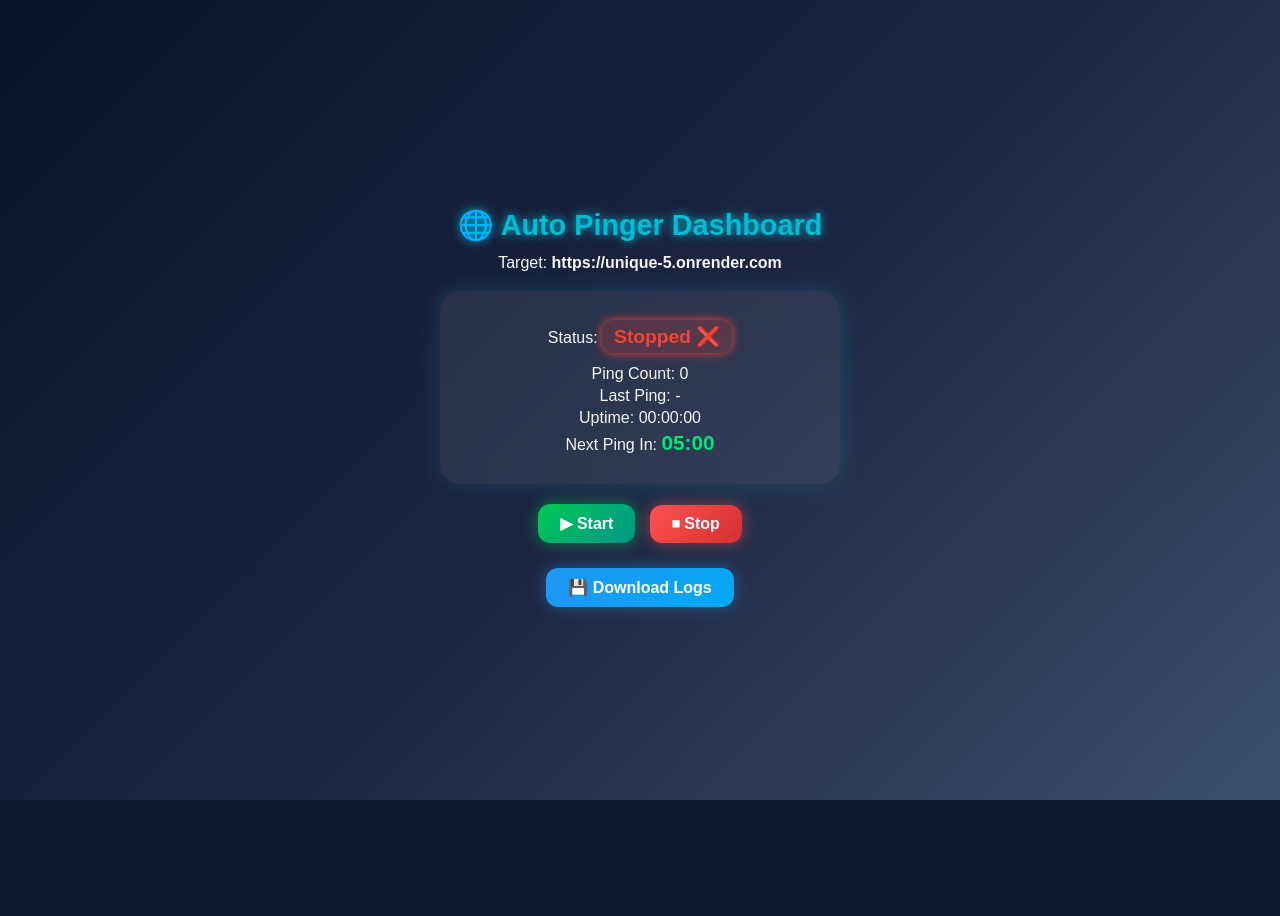
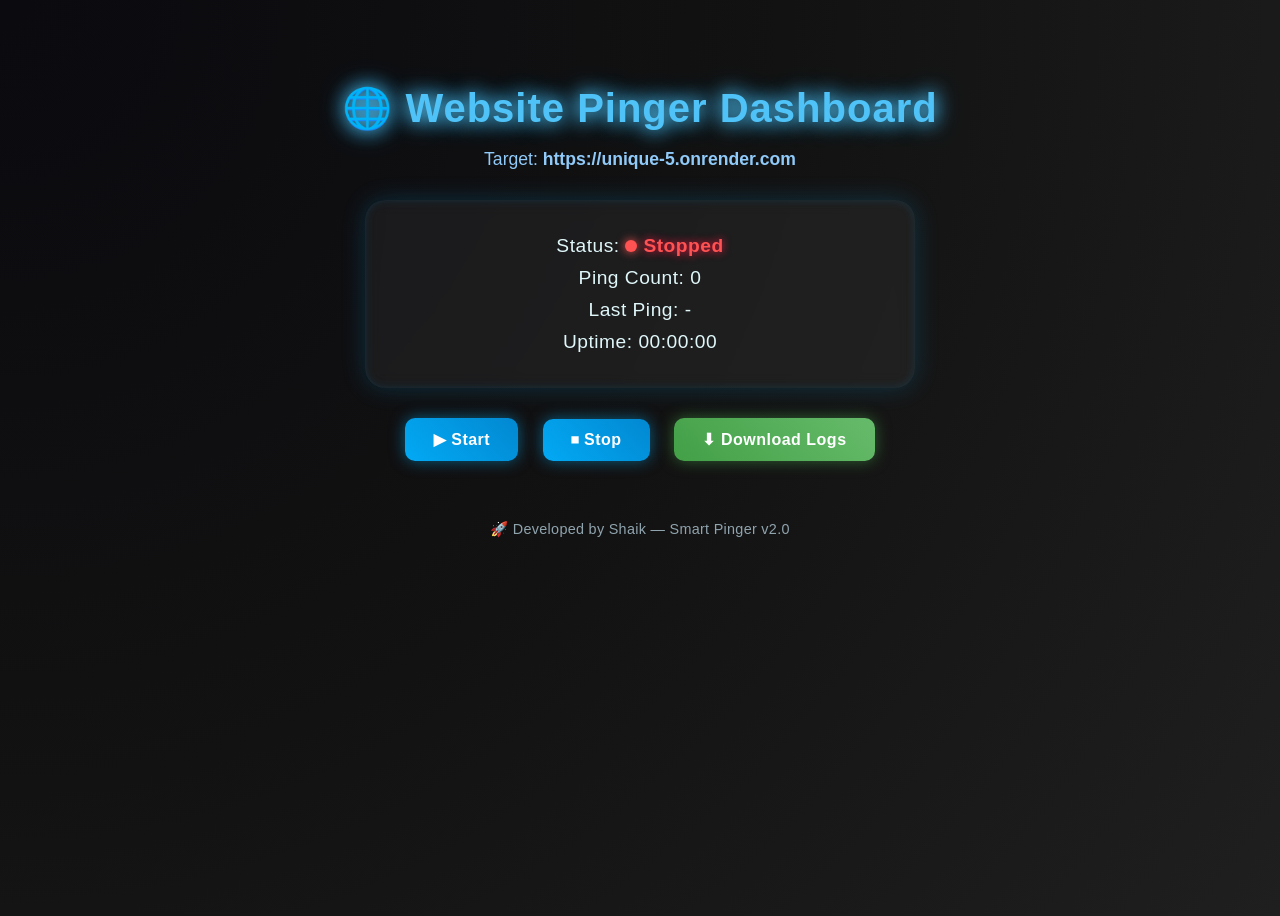
Before and after one commit to Imtiyaz1207/Pinger_07, a Flask app: page / in a window 1280 px wide. Before the commit the page ends 800 px from the top, so only its background shows below. Run offline with Flask 3, Linux system fonts and the light colour scheme.

Commit message:
index.html

```diff
--- a/templates/index.html
+++ b/templates/index.html
@@ -3,202 +3,200 @@
 <head>
   <meta charset="UTF-8" />
   <meta name="viewport" content="width=device-width, initial-scale=1.0" />
-  <title>🌍 Auto Pinger Dashboard</title>
+  <title>🌐 Website Pinger Dashboard</title>
 
   <style>
-    /* ==== GLOBAL STYLES ==== */
+    /* ==== Base Styling ==== */
     body {
-      margin: 0;
       font-family: "Poppins", sans-serif;
-      background: linear-gradient(135deg, #0b132b, #1c2541, #3a506b);
-      color: #f5f5f5;
-      display: flex;
-      flex-direction: column;
-      align-items: center;
-      justify-content: center;
-      height: 100vh;
-      overflow: hidden;
+      background: radial-gradient(circle at top left, #0a0a0f, #121212, #1f1f1f);
+      color: #e0f7fa;
       text-align: center;
+      padding: 50px 20px;
+      min-height: 100vh;
     }
 
     h1 {
-      font-size: 1.8rem;
-      color: #00bcd4;
-      margin-bottom: 8px;
-      text-shadow: 0 0 10px #00bcd4;
+      font-size: 2.5em;
+      margin-bottom: 10px;
+      color: #4fc3f7;
+      text-shadow: 0 0 10px #03a9f4, 0 0 20px #0288d1;
+      letter-spacing: 1px;
+      animation: glow 2s ease-in-out infinite alternate;
     }
 
-    p {
-      margin: 4px 0;
-      font-size: 1rem;
+    @keyframes glow {
+      from { text-shadow: 0 0 10px #03a9f4; }
+      to { text-shadow: 0 0 20px #81d4fa, 0 0 30px #03a9f4; }
     }
 
-    /* ==== CARD ==== */
-    .card {
-      background: rgba(255, 255, 255, 0.08);
-      border-radius: 20px;
-      box-shadow: 0 0 25px rgba(0, 188, 212, 0.2);
-      padding: 25px 30px;
-      width: 85%;
-      max-width: 340px;
-      margin-top: 15px;
-      backdrop-filter: blur(8px);
-      animation: fadeIn 1s ease;
+    .target {
+      font-size: 1.1em;
+      color: #90caf9;
+      margin-bottom: 30px;
     }
 
-    @keyframes fadeIn {
-      from { opacity: 0; transform: scale(0.95); }
-      to { opacity: 1; transform: scale(1); }
+    /* ==== Info Card ==== */
+    .info {
+      margin: 20px auto;
+      width: 90%;
+      max-width: 500px;
+      padding: 25px;
+      border-radius: 20px;
+      background: rgba(255, 255, 255, 0.05);
+      box-shadow: 0 0 25px rgba(3, 169, 244, 0.2), inset 0 0 10px rgba(3, 169, 244, 0.15);
+      backdrop-filter: blur(8px);
+      transition: all 0.3s ease;
     }
 
-    /* ==== TEXT STYLES ==== */
-    .status {
-      font-weight: bold;
-      font-size: 1.2rem;
-      margin-bottom: 8px;
-      display: inline-block;
-      padding: 5px 12px;
-      border-radius: 12px;
+    .info:hover {
+      transform: translateY(-3px);
+      box-shadow: 0 0 40px rgba(3, 169, 244, 0.4);
+    }
+
+    .info p {
+      font-size: 1.2em;
+      margin: 10px 0;
+      letter-spacing: 0.5px;
+    }
+
+    /* ==== Buttons ==== */
+    button {
+      background: linear-gradient(45deg, #03a9f4, #0288d1);
+      color: white;
+      border: none;
+      padding: 12px 28px;
+      margin: 10px;
+      border-radius: 10px;
+      cursor: pointer;
+      font-weight: 600;
+      font-size: 1em;
+      letter-spacing: 0.5px;
+      box-shadow: 0 0 15px rgba(3, 169, 244, 0.5);
       transition: 0.3s;
     }
 
-    .status.running {
-      background: rgba(76, 175, 80, 0.2);
-      color: #4caf50;
-      box-shadow: 0 0 10px #4caf50;
-    }
-
-    .status.stopped {
-      background: rgba(244, 67, 54, 0.2);
-      color: #f44336;
-      box-shadow: 0 0 10px #f44336;
-    }
-
-    #countdown {
-      color: #00e676;
-      font-weight: bold;
-      font-size: 1.3rem;
-    }
-
-    /* ==== BUTTONS ==== */
-    .btn-group {
-      margin-top: 15px;
-    }
-
-    button {
-      border: none;
-      border-radius: 12px;
-      padding: 10px 22px;
-      font-size: 16px;
-      cursor: pointer;
-      margin: 5px;
-      font-weight: 600;
-      color: white;
-      transition: 0.3s ease;
-    }
-
-    .start {
-      background: linear-gradient(135deg, #00c853, #009688);
-      box-shadow: 0 0 15px rgba(0, 200, 83, 0.5);
-    }
-
-    .stop {
-      background: linear-gradient(135deg, #ff5252, #d32f2f);
-      box-shadow: 0 0 15px rgba(255, 82, 82, 0.5);
-    }
-
     button:hover {
+      background: linear-gradient(45deg, #0288d1, #03a9f4);
       transform: scale(1.05);
-      opacity: 0.9;
+      box-shadow: 0 0 25px rgba(3, 169, 244, 0.8);
     }
 
     .download {
-      background: linear-gradient(135deg, #2196f3, #03a9f4);
-      margin-top: 20px;
-      box-shadow: 0 0 15px rgba(33, 150, 243, 0.4);
+      background: linear-gradient(45deg, #43a047, #66bb6a);
+      box-shadow: 0 0 15px rgba(76, 175, 80, 0.5);
     }
 
-    /* ==== MOBILE ==== */
-    @media (max-width: 500px) {
-      h1 { font-size: 1.4rem; }
-      .card { width: 90%; padding: 20px; }
-      button { width: 90%; font-size: 15px; }
+    .download:hover {
+      box-shadow: 0 0 25px rgba(129, 199, 132, 0.9);
+      transform: scale(1.05);
+    }
+
+    /* ==== Status Lights ==== */
+    .status-running {
+      color: #00e676;
+      font-weight: bold;
+      text-shadow: 0 0 8px #00e676;
+    }
+
+    .status-stopped {
+      color: #ff5252;
+      font-weight: bold;
+      text-shadow: 0 0 8px #ff1744;
+    }
+
+    footer {
+      margin-top: 50px;
+      font-size: 0.9em;
+      color: #90a4ae;
+      letter-spacing: 0.3px;
+    }
+
+    .dot {
+      height: 12px;
+      width: 12px;
+      border-radius: 50%;
+      display: inline-block;
+      margin-right: 6px;
+    }
+
+    .dot-running {
+      background-color: #00e676;
+      box-shadow: 0 0 10px #00e676;
+    }
+
+    .dot-stopped {
+      background-color: #ff5252;
+      box-shadow: 0 0 10px #ff5252;
     }
   </style>
 </head>
 <body>
+  <h1>🌐 Website Pinger Dashboard</h1>
+  <p class="target">Target: <strong>{{ target_url }}</strong></p>
 
-  <h1>🌐 Auto Pinger Dashboard</h1>
-  <p>Target: <b>{{ target_url }}</b></p>
-
-  <div class="card">
-    <p>Status: <span id="status" class="status stopped">Stopped ❌</span></p>
-    <p>Ping Count: <span id="pingCount">0</span></p>
-    <p>Last Ping: <span id="lastPing">-</span></p>
+  <div class="info" id="status-box">
+    <p>Status: <span class="dot dot-stopped" id="status-dot"></span><span id="status">Loading...</span></p>
+    <p>Ping Count: <span id="ping_count">0</span></p>
+    <p>Last Ping: <span id="last_ping">-</span></p>
     <p>Uptime: <span id="uptime">00:00:00</span></p>
-    <p>Next Ping In: <span id="countdown">05:00</span></p>
   </div>
 
-  <div class="btn-group">
-    <button id="startBtn" class="start">▶ Start</button>
-    <button id="stopBtn" class="stop">⏹ Stop</button>
+  <div>
+    <button onclick="startPinger()">▶ Start</button>
+    <button onclick="stopPinger()">⏹ Stop</button>
+    <button class="download" onclick="downloadLogs()">⬇ Download Logs</button>
   </div>
 
-  <button class="download" onclick="window.location='/download'">💾 Download Logs</button>
+  <footer>🚀 Developed by Shaik — Smart Pinger v2.0</footer>
 
   <script>
-    let countdown = 300;
-    let timer, statusCheck;
+    async function fetchStatus() {
+      try {
+        const res = await fetch("/status");
+        const data = await res.json();
 
-    function formatTime(s) {
-      const m = String(Math.floor(s / 60)).padStart(2, "0");
-      const sec = String(s % 60).padStart(2, "0");
-      return `${m}:${sec}`;
-    }
+        const statusEl = document.getElementById("status");
+        const dotEl = document.getElementById("status-dot");
 
-    function updateCountdown() {
-      if (countdown > 0) countdown--;
-      else countdown = 300;
-      document.getElementById("countdown").textContent = formatTime(countdown);
-    }
+        statusEl.textContent = data.status;
+        document.getElementById("ping_count").textContent = data.ping_count;
+        document.getElementById("last_ping").textContent = data.last_ping;
+        document.getElementById("uptime").textContent = data.uptime;
 
-    async function updateStatus() {
-      const res = await fetch("/status");
-      const data = await res.json();
-      document.getElementById("pingCount").textContent = data.ping_count;
-      document.getElementById("lastPing").textContent = data.last_ping;
-      document.getElementById("uptime").textContent = data.uptime;
-
-      const statusEl = document.getElementById("status");
-      if (data.status === "Running") {
-        statusEl.textContent = "Running ✅";
-        statusEl.className = "status running";
-      } else {
-        statusEl.textContent = "Stopped ❌";
-        statusEl.className = "status stopped";
+        if (data.status === "Running") {
+          statusEl.className = "status-running";
+          dotEl.className = "dot dot-running";
+        } else {
+          statusEl.className = "status-stopped";
+          dotEl.className = "dot dot-stopped";
+        }
+      } catch (err) {
+        console.error("Error fetching status:", err);
       }
     }
 
-    document.getElementById("startBtn").addEventListener("click", async () => {
-      await fetch("/start", { method: "POST" });
-      countdown = 300;
-      clearInterval(timer);
-      timer = setInterval(updateCountdown, 1000);
-      if (!statusCheck) statusCheck = setInterval(updateStatus, 2000);
-      updateStatus();
-    });
+    async function startPinger() {
+      const res = await fetch("/start", { method: "POST" });
+      const data = await res.json();
+      alert(data.message || "✅ Pinger started!");
+      fetchStatus();
+    }
 
-    document.getElementById("stopBtn").addEventListener("click", async () => {
-      await fetch("/stop", { method: "POST" });
-      clearInterval(timer);
-      clearInterval(statusCheck);
-      statusCheck = null;
-      document.getElementById("countdown").textContent = "00:00";
-      updateStatus();
-    });
+    async function stopPinger() {
+      const res = await fetch("/stop", { method: "POST" });
+      const data = await res.json();
+      alert("🛑 Pinger stopped.");
+      fetchStatus();
+    }
 
-    // Update every 2s on load
-    updateStatus();
+    function downloadLogs() {
+      window.location.href = "/download";
+    }
+
+    // Auto refresh every 5 seconds
+    setInterval(fetchStatus, 5000);
+    fetchStatus();
   </script>
 </body>
 </html>
```
